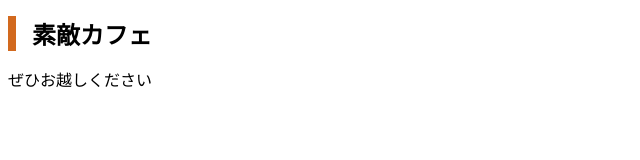
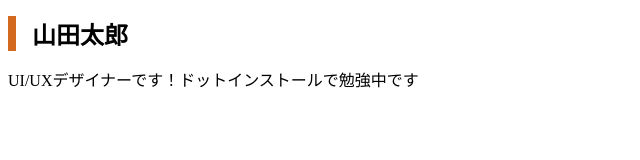
Before and after one commit to mikchang/mycafe, a plain HTML site: page index.html in a window 1280 px wide. Shown: the whole page, without its empty margins (0-640 px from the left). Drawn offline with Linux system fonts and the light colour scheme; files that its build step writes are made by us from their sources.

Commit message:
Add files via upload

```diff
--- a/index.html
+++ b/index.html
@@ -4,11 +4,11 @@
   <meta charset="UTF-8">
   <meta http-equiv="X-UA-Compatible" content="IE=edge">
   <meta name="viewport" content="width=device-width, initial-scale=1.0">
-  <title>素敵カフェ</title>
+  <title>山田太郎のポートフォリオサイト</title>
   <link rel="stylesheet" href="css/styles.css">
 </head>
 <body>
-  <h1>素敵カフェ</h1>
-  <p>ぜひお越しください</p>
+  <h1>山田太郎</h1>
+  <p>UI/UXデザイナーです！ドットインストールで勉強中です</p>
 </body>
 </html>
```
